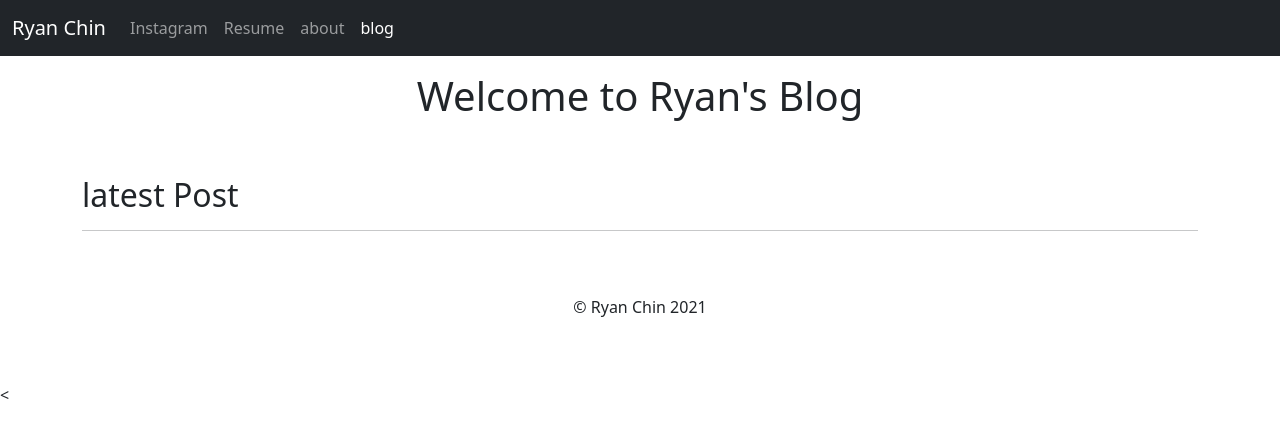
After one commit to Ryanchin4/portfolio-project, a Django app: page /blog/ in a window 1280 px wide. The commit adds this page. Shown: the top 438 px of the page. Run offline with Django 3.2, Linux system fonts and the light colour scheme; data that the repository does not hold is empty.

Commit message:
almost there

```diff
--- /dev/null
+++ b/blog/templates/blog/allblogs.html
@@ -0,0 +1,112 @@
+
+<!doctype html>
+<html lang="en">
+  <head>
+    <meta charset="utf-8">
+    <meta name="viewport" content="width=device-width, initial-scale=1">
+    <meta name="description" content="">
+    <meta name="author" content="Mark Otto, Jacob Thornton, and Bootstrap contributors">
+    <meta name="generator" content="Hugo 0.79.0">
+    <title>Ryan's blog page</title>
+
+    <link rel="canonical" href="https://getbootstrap.com/docs/5.0/examples/album/">
+
+
+
+    <!-- Bootstrap core CSS -->
+    <!-- CSS only -->
+    <link href="https://cdn.jsdelivr.net/npm/bootstrap@5.0.0-beta1/dist/css/bootstrap.min.css" rel="stylesheet" integrity="sha384-giJF6kkoqNQ00vy+HMDP7azOuL0xtbfIcaT9wjKHr8RbDVddVHyTfAAsrekwKmP1" crossorigin="anonymous">
+
+    <!-- Favicons -->
+<link rel="apple-touch-icon" href="/docs/5.0/assets/img/favicons/apple-touch-icon.png" sizes="180x180">
+<link rel="icon" href="/docs/5.0/assets/img/favicons/favicon-32x32.png" sizes="32x32" type="image/png">
+<link rel="icon" href="/docs/5.0/assets/img/favicons/favicon-16x16.png" sizes="16x16" type="image/png">
+<link rel="manifest" href="/docs/5.0/assets/img/favicons/manifest.json">
+<link rel="mask-icon" href="/docs/5.0/assets/img/favicons/safari-pinned-tab.svg" color="#7952b3">
+<link rel="icon" href="/docs/5.0/assets/img/favicons/favicon.ico">
+<meta name="theme-color" content="#7952b3">
+
+
+    <style>
+      .bd-placeholder-img {
+        font-size: 1.125rem;
+        text-anchor: middle;
+        -webkit-user-select: none;
+        -moz-user-select: none;
+        user-select: none;
+      }
+
+      @media (min-width: 768px) {
+        .bd-placeholder-img-lg {
+          font-size: 3.5rem;
+        }
+      }
+    </style>
+
+
+  </head>
+  <body>
+
+<header>
+      <nav class="navbar navbar-expand-lg navbar-dark bg-dark">
+      <div class="container-fluid">
+        <a class="navbar-brand" href="{% url 'home'%}">Ryan Chin</a>
+        <button class="navbar-toggler" type="button" data-bs-toggle="collapse" data-bs-target="#navbarSupportedContent" aria-controls="navbarSupportedContent" aria-expanded="false" aria-label="Toggle navigation">
+          <span class="navbar-toggler-icon"></span>
+        </button>
+        <div class="collapse navbar-collapse" id="navbarSupportedContent">
+          <ul class="navbar-nav me-auto mb-2 mb-lg-0">
+            <li class="nav-item">
+              <a class="nav-link" aria-current="page" href="https://www.instagram.com/ryanc.lm">Instagram</a>
+            </li>
+            <li class="nav-item">
+              <a class="nav-link" href="static/Resume (3).pdf">Resume</a>
+            </li>
+            <li class="nav-item">
+              <a class="nav-link" href="#">about</a>
+            </li>
+            <li class="nav-item">
+              <a class="nav-link active" href="{% url 'allblogs' %}">blog</a>
+            </li>
+
+
+
+
+</header>
+
+<main>
+  <div class="container">
+
+  <h1 class="text-center pt-3"> Welcome to Ryan's Blog</h1>
+  <br />
+  <br />
+  <h2>latest Post</h2>
+  <hr />
+
+
+
+  {% for blog in blog.all %}
+  <a href="{% url 'detail' blog.id %}"><h4>{{ blog.title }}</h4></a>
+  {{ blog.pub_date_pretty }}
+  <br />
+  <img class="img-fluid" src="{{ blog.image.url }}" height=200 width=300/>
+  <br />
+  <p>{{ blog.summary }}</p>
+  {% endfor %}
+
+
+</main>
+
+<footer class="text-center py-5">
+  <div class="container">
+    <p>© Ryan Chin {% now "Y" %}</p>
+    </div>
+</footer>
+
+
+    <<!-- JavaScript Bundle with Popper -->
+<script src="https://cdn.jsdelivr.net/npm/bootstrap@5.0.0-beta1/dist/js/bootstrap.bundle.min.js" integrity="sha384-ygbV9kiqUc6oa4msXn9868pTtWMgiQaeYH7/t7LECLbyPA2x65Kgf80OJFdroafW" crossorigin="anonymous"></script>
+
+
+  </body>
+</html>
--- /dev/null
+++ b/blog/urls.py
@@ -0,0 +1,9 @@
+from django.urls import path
+
+from . import views
+
+urlpatterns = [
+
+    path('', views.allblogs, name='allblogs'),
+    path('<int:blog_id>/', views.detail, name='detail'),
+]
--- a/blog/views.py
+++ b/blog/views.py
@@ -1,3 +1,11 @@
-from django.shortcuts import render
+from django.shortcuts import render, get_object_or_404
 
-# Create your views here.
+from .models import Blog
+
+def allblogs(request):
+    blog = Blog.objects
+    return render(request, 'blog/allblogs.html', {'blog':blog})
+
+def detail(request, blog_id):
+    detailblog = get_object_or_404(Blog, pk=blog_id)
+    return render(request, 'blog/detail.html', {'blog':detailblog})
--- a/portfolio/urls.py
+++ b/portfolio/urls.py
@@ -1,20 +1,6 @@
-"""portfolio URL Configuration
 
-The `urlpatterns` list routes URLs to views. For more information please see:
-    https://docs.djangoproject.com/en/2.0/topics/http/urls/
-Examples:
-Function views
-    1. Add an import:  from my_app import views
-    2. Add a URL to urlpatterns:  path('', views.home, name='home')
-Class-based views
-    1. Add an import:  from other_app.views import Home
-    2. Add a URL to urlpatterns:  path('', Home.as_view(), name='home')
-Including another URLconf
-    1. Import the include() function: from django.urls import include, path
-    2. Add a URL to urlpatterns:  path('blog/', include('blog.urls'))
-"""
 from django.contrib import admin
-from django.urls import path
+from django.urls import path, include
 from django.conf import settings
 from django.conf.urls.static import static
 import jobs.views
@@ -22,5 +8,6 @@ import jobs.views
 
 urlpatterns = [
     path('admin/', admin.site.urls),
-    path('',jobs.views.home, name='home')
+    path('',jobs.views.home, name='home'),
+    path('blog/', include('blog.urls')),
 ] + static(settings.MEDIA_URL, document_root=settings.MEDIA_ROOT)
```
Also changed, not shown: blog/models.py (+9 -0 lines), blog/templates/blog/detail.html (added, +111 -0 lines), jobs/templates/jobs/home.html (+20 -26 lines), portfolio/settings.py (+7 -0 lines), portfolio/static/CNBZ7956.JPG (added), 1 other file.
